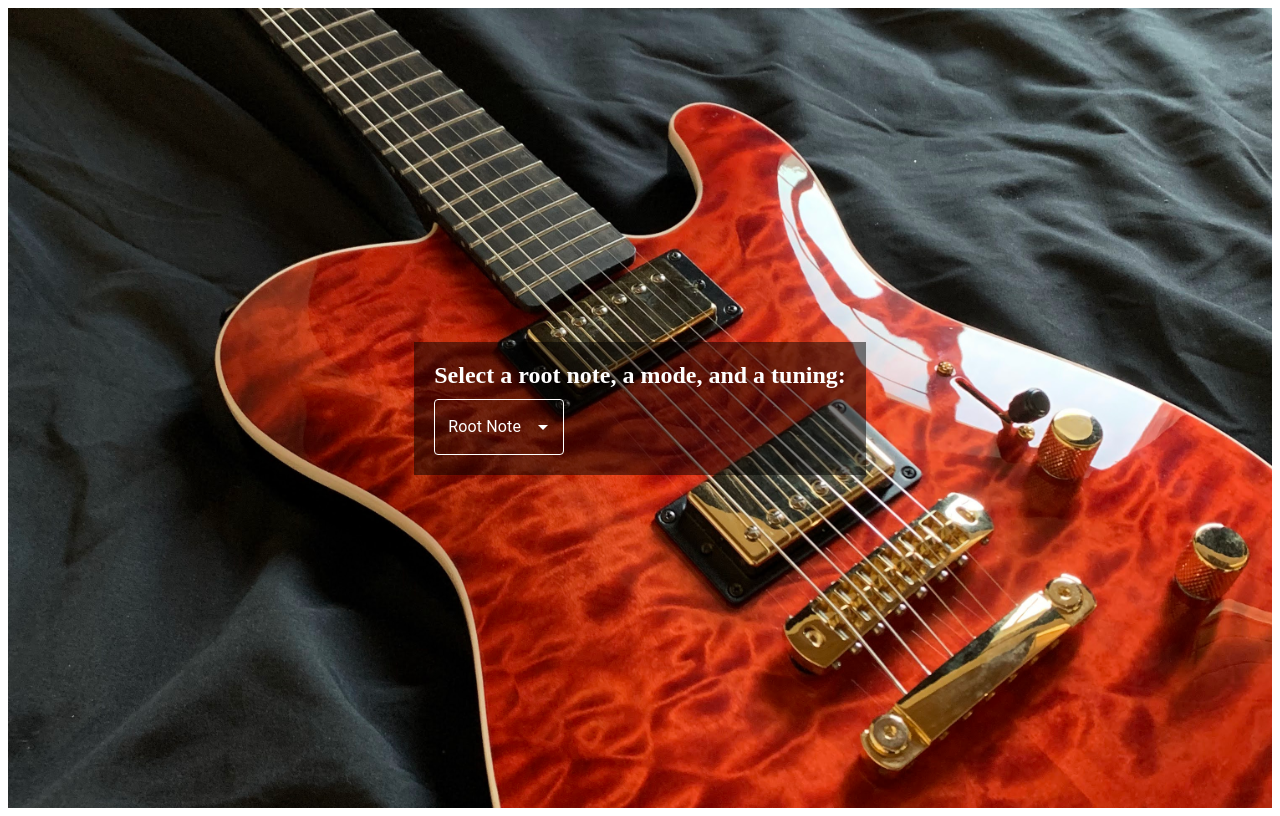
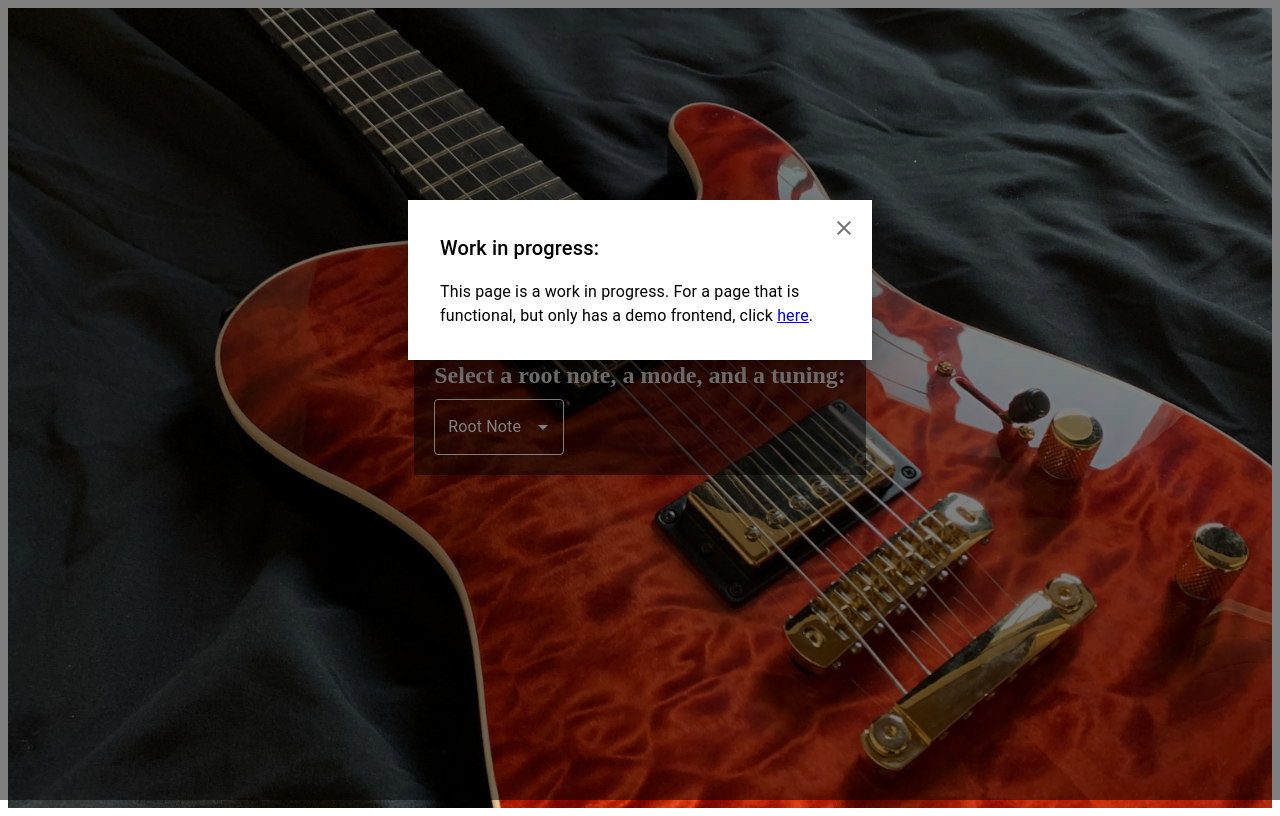
Before and after one commit to stenzeladam/ChordProgressionTSX, a React (Vite) app in the folder frontend/: page /key-selection in a window 1280 px wide. Built offline with nearby package versions, Linux system fonts and the light colour scheme.

Commit message:
Added a work in progress message

```diff
--- a/frontend/package.json
+++ b/frontend/package.json
@@ -28,6 +28,6 @@
     "@types/react-router-dom": "^5.3.3",
     "axios": "^1.7.2",
     "express": "^4.19.2",
-    "react-router-dom": "^6.27.0"
+    "react-router-dom": "^6.28.0"
   }
 }
--- /dev/null
+++ b/frontend/src/components/KeySelectionWIP.tsx
@@ -0,0 +1,57 @@
+import * as React from 'react';
+import Box from '@mui/material/Box';
+import Typography from '@mui/material/Typography';
+import Modal from '@mui/material/Modal';
+import IconButton from '@mui/material/IconButton';
+import CloseIcon from '@mui/icons-material/Close';
+import { Link } from 'react-router-dom';
+
+const style = {
+  position: 'absolute',
+  top: '35%',
+  left: '50%',
+  transform: 'translate(-50%, -50%)',
+  width: 400,
+  bgcolor: 'background.paper',
+  boxShadow: 24,
+  p: 4,
+  outline: 'none', // Prevents the default focus outline
+};
+
+export default function WorkInProgress() {
+  const [open, setOpen] = React.useState(true); // Modal is open by default
+
+  const handleClose = () => setOpen(false);
+
+  return (
+    <Modal
+      open={open}
+      onClose={handleClose}
+      aria-labelledby="modal-modal-title"
+      aria-describedby="modal-modal-description"
+    >
+      <Box sx={style}>
+        {/* Close Button */}
+        <IconButton
+          onClick={handleClose}
+          sx={{
+            position: 'absolute',
+            top: 8,
+            right: 8,
+          }}
+          aria-label="close"
+        >
+          <CloseIcon />
+        </IconButton>
+
+        <Typography id="modal-modal-title" variant="h6" component="h2">
+          Work in progress:
+        </Typography>
+        <Typography id="modal-modal-description" sx={{ mt: 2 }}>
+          This page is a work in progress. For a page that is functional, but only has a demo frontend, click{' '}
+          <Link to="/selection-container">here</Link>.
+        </Typography>
+      </Box>
+    </Modal>
+  );
+}
--- a/frontend/src/pages/KeySelection.tsx
+++ b/frontend/src/pages/KeySelection.tsx
@@ -2,6 +2,7 @@ import React, { useState } from 'react';
 import { Link } from 'react-router-dom';
 import './KeySelection.css'
 import RootNoteSelect, { RootOption } from '../components/SelectRootNote';
+import WorkInProgress from '../components/KeySelectionWIP';
 
 const KeySelection: React.FC = () => {
 
@@ -15,6 +16,7 @@ const KeySelection: React.FC = () => {
     return (
         <div className='container'>
             <div className='overlay'>
+                <WorkInProgress />
                 <div className='header'>
                     <h1>Select a root note, a mode, and a tuning: </h1>
                     <RootNoteSelect
```
Also changed, not shown: 1 other file (tests, documents, lock files or other folders).
